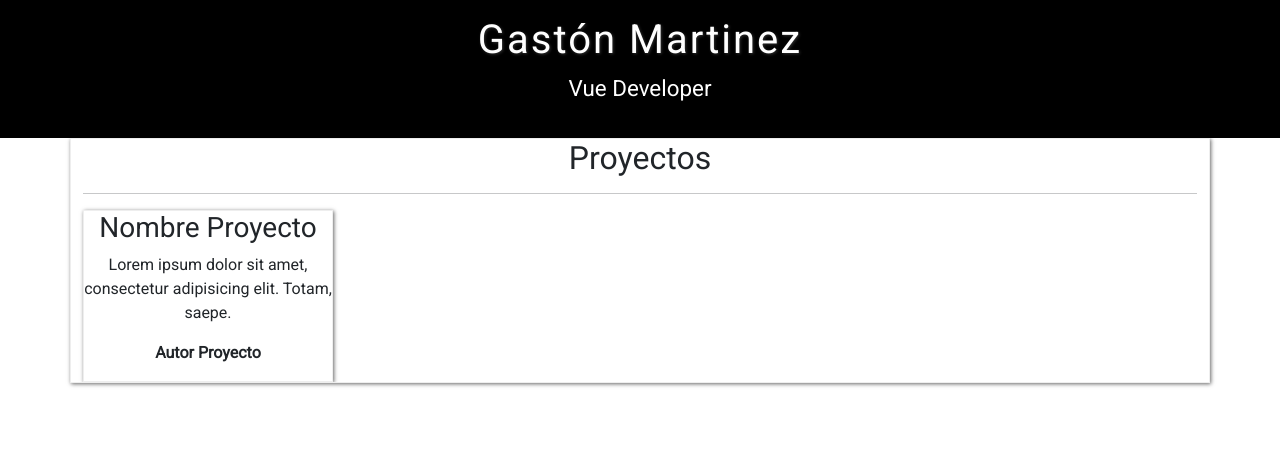
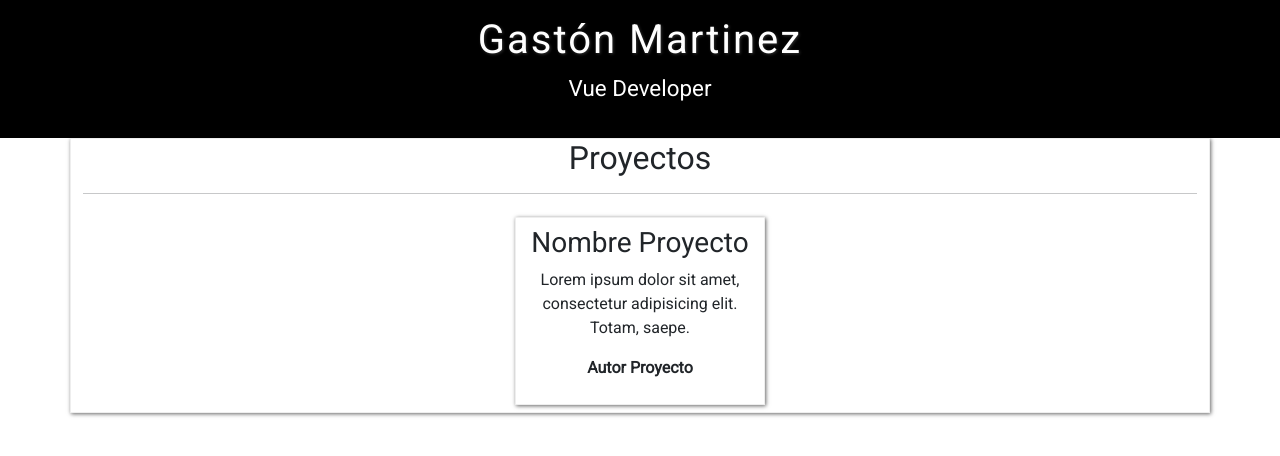
Before and after one commit to gastonm3112/portfolio-dinamico, a Vue app: page / in a window 1280 px wide. Shown: the top 456 px of the page. Built offline with nearby package versions, Linux system fonts and the light colour scheme; no server answers.

Commit message:
Prototipo Cards Terminado

```diff
--- a/src/components/Cards.vue
+++ b/src/components/Cards.vue
@@ -1,6 +1,6 @@
 <template>
   <div id="cards">
-    <div class="cards">
+    <div class="cards p-2">
       <h3>Nombre Proyecto</h3>
       <p>
         Lorem ipsum dolor sit amet, consectetur adipisicing elit. Totam, saepe.
@@ -17,6 +17,7 @@ export default {};
 <style scoped>
 .cards {
   width: 250px;
+  margin: 7px;
   border: 1px solid #eee;
   box-shadow: 1px 1px 4px rgba(0, 0, 0, 0.6);
   text-align: center;
--- a/src/components/Container.vue
+++ b/src/components/Container.vue
@@ -28,6 +28,11 @@ export default {
 </script>
 
 <style scoped>
+.cards {
+  display: flex;
+  flex-wrap: wrap;
+  justify-content: center;
+}
 .container {
   overflow: hidden;
   border: 1px solid #eee;
```
